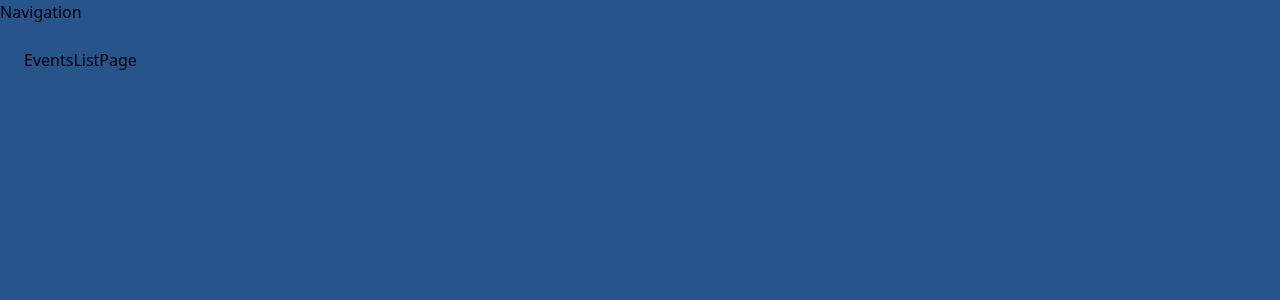
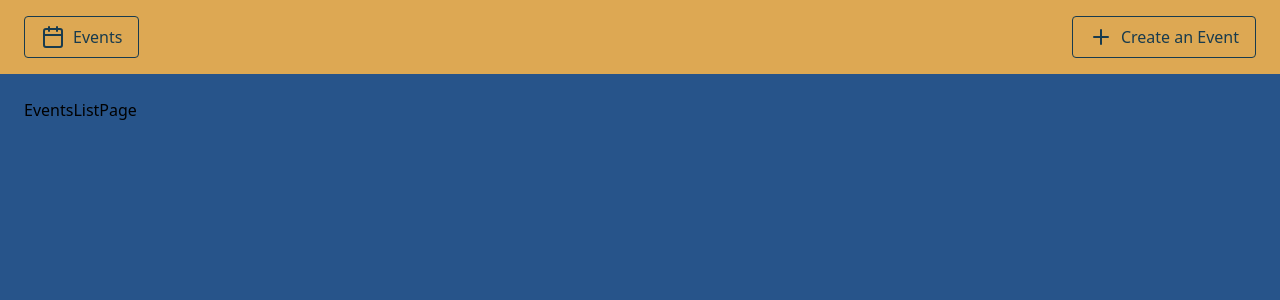
Before and after one commit to Sf-Shohag71/PRITI-Meeting-Tracker, a React (Vite) app: page / in a window 1280 px wide. Shown: the top 300 px of the page. Built offline with nearby package versions, Linux system fonts and the light colour scheme.

Commit message:
Designed navbar

```diff
--- a/src/components/Navigation.tsx
+++ b/src/components/Navigation.tsx
@@ -1,3 +1,20 @@
+import { Calendar, Plus } from "lucide-react";
+import { Link } from "react-router-dom";
+
 export default function Navigation() {
-  return "Navigation";
+  return (
+    <nav className="bg-secondary p-4 sm:px-6 py-4 flex gap-4 flex-wrap justify-between items-center text-primary 2xl:bg-tertiary 2xl:text-white *:px- *:py-2 *:rounded *:flex *gap-2 *:border">
+      <Link to="/" className="border-primary 2xl:border-white px-4 py-2 gap-2">
+        <Calendar />
+        Events
+      </Link>
+      <Link
+        to="/create"
+        className="border-primary 2xl:border-white px-4 py-2 gap-2"
+      >
+        <Plus />
+        Create an Event
+      </Link>
+    </nav>
+  );
 }
```
